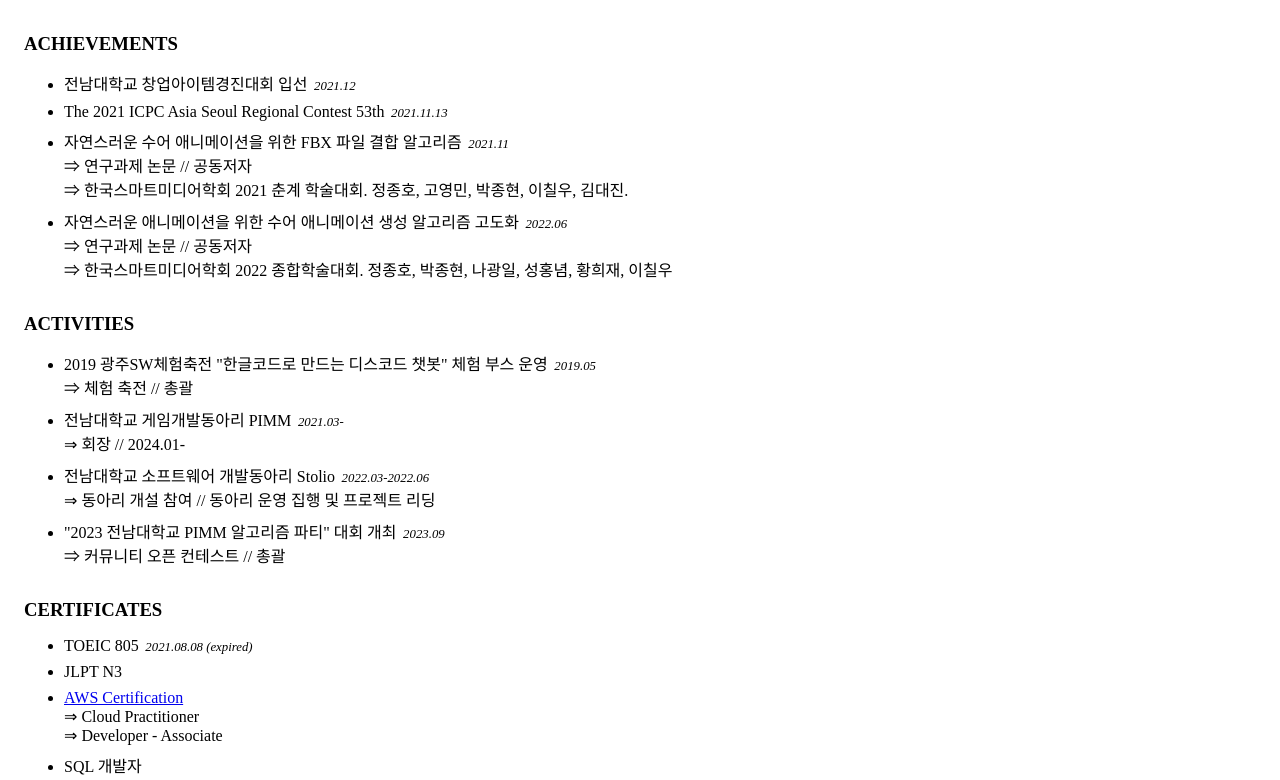
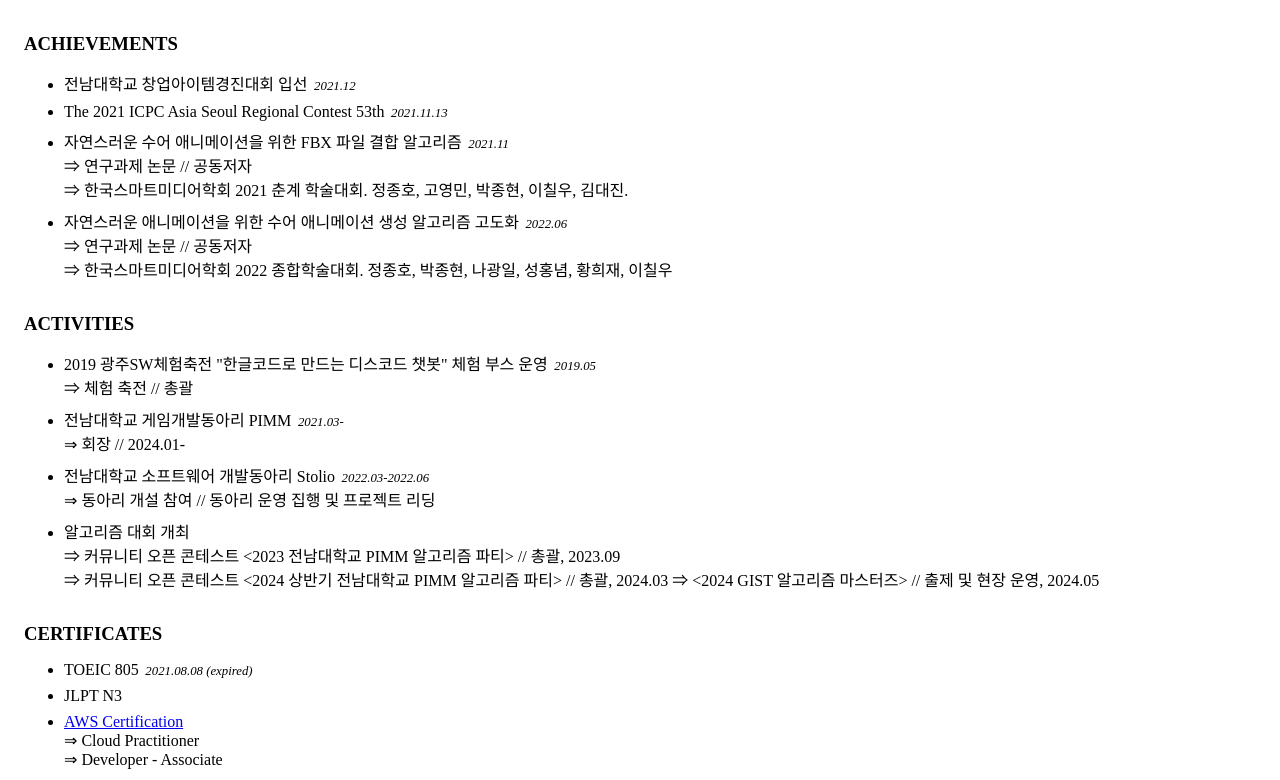
Before and after one commit to ShapeLayer/jonghyeon.me, a Svelte app: page / in a window 1280 px wide. Shown: the part 2281-3061 px from the top of the page. Built offline with nearby package versions, Linux system fonts and the light colour scheme; the HTML template or start-up script is replaced by a standard one.

Commit message:
Update Careers.svelte

```diff
--- a/src/includes/Careers.svelte
+++ b/src/includes/Careers.svelte
@@ -15,6 +15,10 @@
       <CareersSectionContent
         name='전남대학교 지능전자연구실'
         date='2024.03-'
+      />
+      <CareersSectionContent
+        name='잼코딩학원 광주캠퍼스 파트타임 강사'
+        date='2024.01-2024.02, 2024.06-'
       />
     </CareersSection>
     <CareersSection id='careers__education' title='EDUCATION'>
@@ -37,10 +41,6 @@
       <CareersSectionContent
         name='대한민국 육군 병장 만기전역'
         date='2022.07-2024.01'
-      />
-      <CareersSectionContent
-        name='잼코딩학원 광주캠퍼스 파트타임 강사'
-        date='2024.01-2024.02'
       />
     </CareersSection>
     <CareersSection id='careers__projects' title='PROJECTS'>
@@ -118,10 +118,11 @@
         ⇒ 동아리 개설 참여 // 동아리 운영 집행 및 프로젝트 리딩
       </CareersSectionContent>
       <CareersSectionContent
-        name='"2023 전남대학교 PIMM 알고리즘 파티" 대회 개최'
-        date='2023.09'
+        name='알고리즘 대회 개최'
       >
-        ⇒ 커뮤니티 오픈 컨테스트 // 총괄
+        ⇒ 커뮤니티 오픈 콘테스트 &lt;2023 전남대학교 PIMM 알고리즘 파티&gt; // 총괄, 2023.09 <br>
+        ⇒ 커뮤니티 오픈 콘테스트 &lt;2024 상반기 전남대학교 PIMM 알고리즘 파티&gt; // 총괄, 2024.03
+        ⇒ &lt;2024 GIST 알고리즘 마스터즈&gt; // 출제 및 현장 운영, 2024.05
       </CareersSectionContent>
     </CareersSection>
     <CareersSection id='careers__certificates' title='CERTIFICATES'>
```
